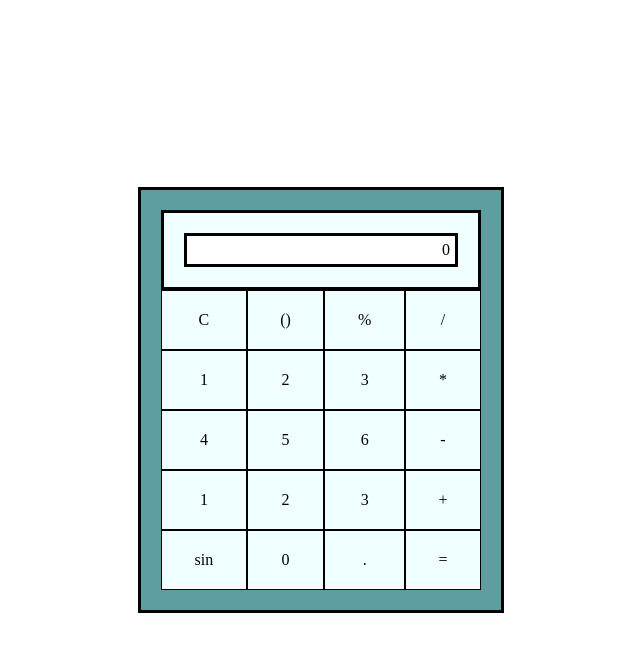
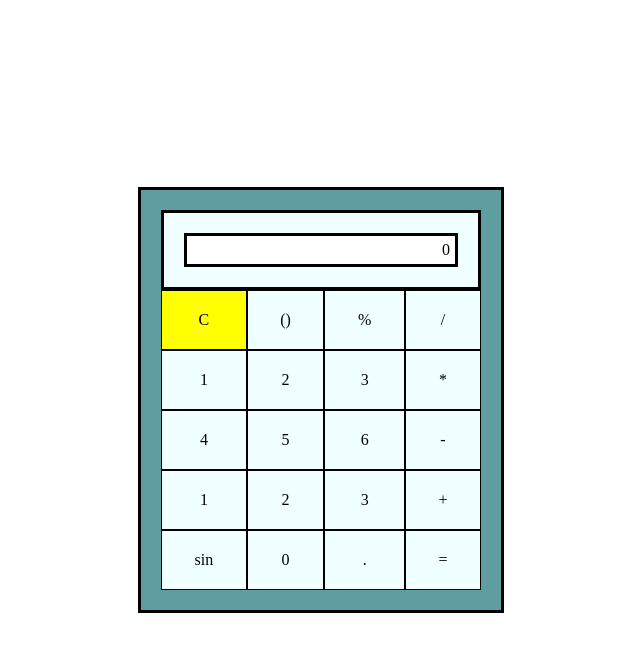
Before and after one commit to jtsteeg/leap_calculator, a plain HTML site: page index.html in a window 1280 px wide. In both pictures the pointer is over the element 522 px from the left and 320 px from the top of the page. Shown: the whole page, without its empty margins (319-959 px from the left). Drawn offline with Linux system fonts and the light colour scheme.

Commit message:
buttons change color when cursor hovers over

```diff
--- a/mystyle.css
+++ b/mystyle.css
@@ -30,10 +30,16 @@
     display: grid;
     grid-template-columns: auto auto auto auto;
     background-color: azure;
+    cursor: pointer;
 
 }
 .button {
     border: 1px solid;
     padding: 20px;
     text-align: center;
+
 }
+
+.button:hover {
+    background-color: yellow;
+}
```
